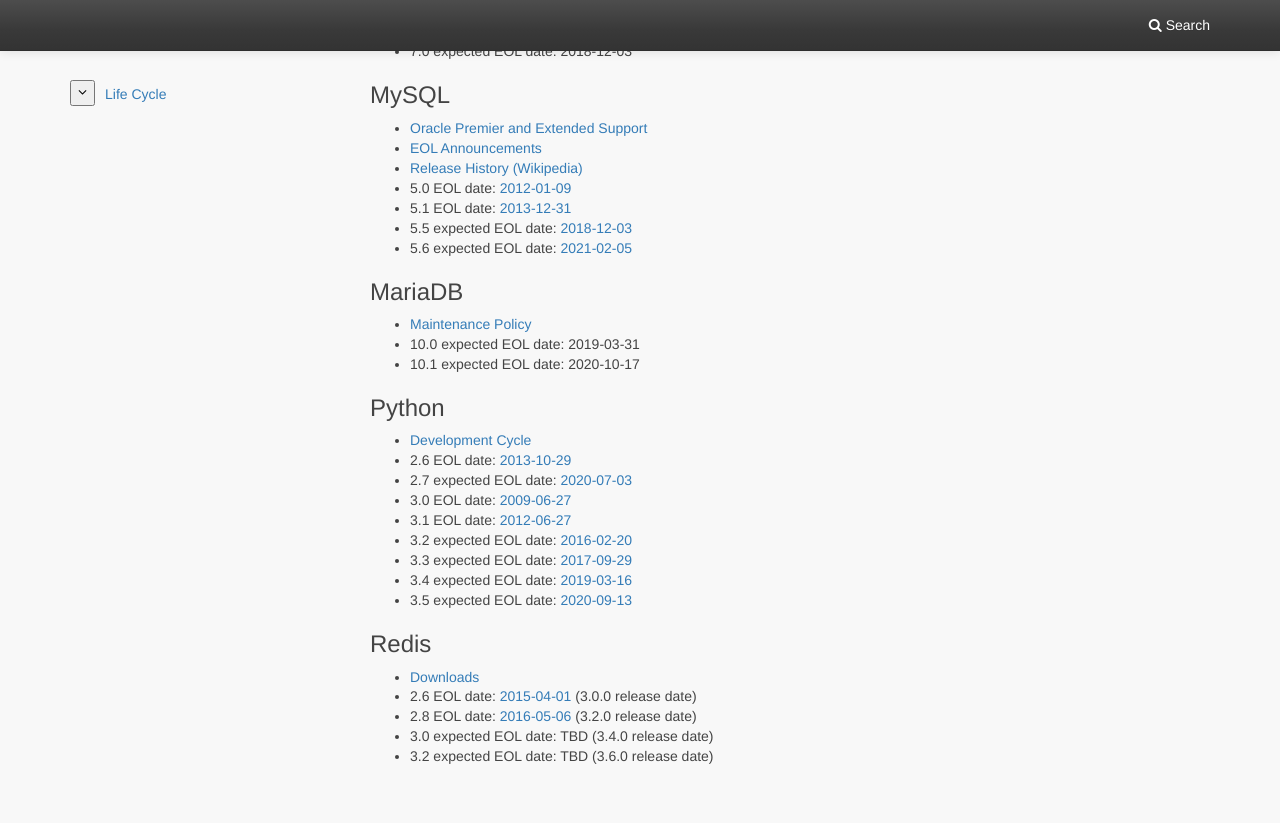
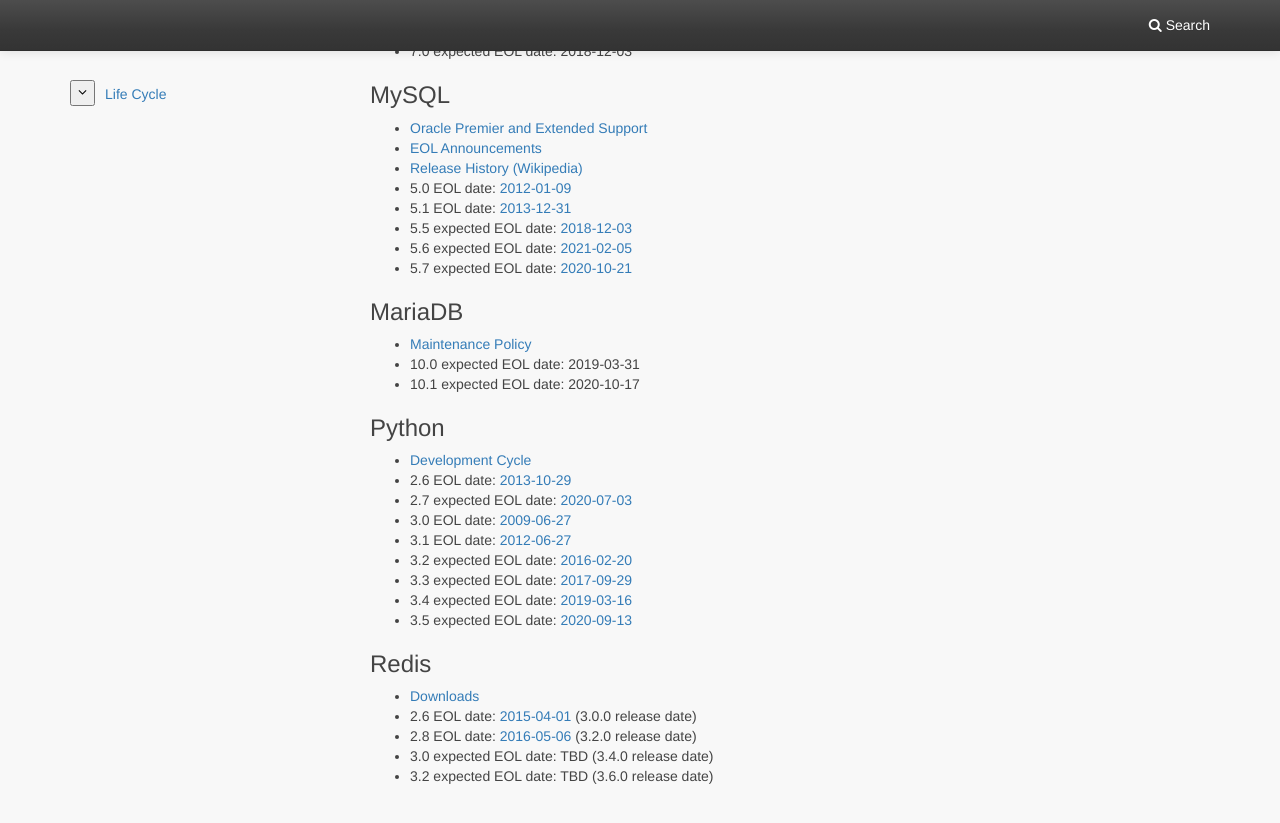
Before and after one commit to iusrepo/ius.io, an MkDocs documentation site: the page built from docs/LifeCycle.md, in a window 1280 px wide and 900 px high, scrolled down 779 px. Shown: the top 823 px of the window. Built offline with MkDocs 1.6.1, drawn with Linux system fonts in a browser that asks for light colours; nearby versions of some CDN libraries; library files that are not in the unit come from our copies; comment, search, counter and statistics services are not loaded; old or Windows-style settings are respelled for this version of MkDocs.

Commit message:
add MySQL 5.7 expected EOL date

```diff
--- a/docs/LifeCycle.md
+++ b/docs/LifeCycle.md
@@ -53,6 +53,7 @@ additions.
 * 5.1 EOL date: [2013-12-31][mysql-eol]
 * 5.5 expected EOL date: [2018-12-03][14]
 * 5.6 expected EOL date: [2021-02-05][15]
+* 5.7 expected EOL date: [2020-10-21][mysql-5.7]
 
 ### MariaDB
 
@@ -103,6 +104,7 @@ additions.
 [23]: https://www.python.org/dev/peps/pep-0398/
 
 [mysql-eol]: http://www.mysql.com/support/eol-notice.html
+[mysql-5.7]: https://dev.mysql.com/doc/relnotes/mysql/5.7/en/
 [pep-0429]: https://www.python.org/dev/peps/pep-0429/
 [pep-0478]: https://www.python.org/dev/peps/pep-0478/
 [redis-downloads]: http://redis.io/download
```
